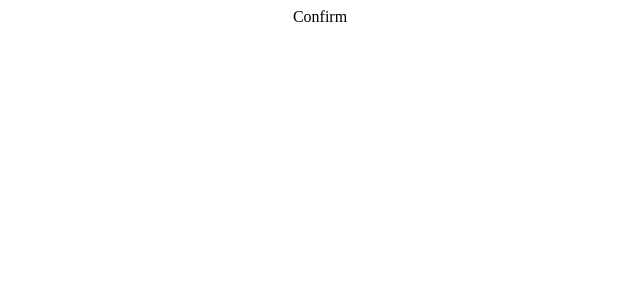
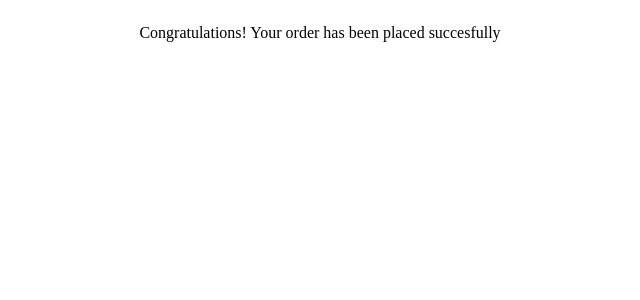
Before and after one commit to gertie-sheshe/multi-checkout, a Next.js app: page /checkout/confirm in a window 1280 px wide. Shown: the top 300 px of the page, without its empty margins (328-968 px from the left). Built offline with nearby package versions, Linux system fonts and the light colour scheme.

Commit message:
(feat) remove unused component + rewording

```diff
--- a/src/components/ConfirmForm/index.js
+++ /dev/null
@@ -1,3 +0,0 @@
-import ConfirmForm from "./ConfirmForm";
-
-export default ConfirmForm;
--- a/src/pages/checkout/confirm/index.js
+++ b/src/pages/checkout/confirm/index.js
@@ -6,7 +6,7 @@ function Confirm() {
   return (
     <Page>
       <Meta title="Confirm Form" description="" />
-      <div>Confirm</div>
+      <p>Congratulations! Your order has been placed succesfully</p>
     </Page>
   );
 }
```
Also changed, not shown: src/components/ConfirmForm/ConfirmForm.js (deleted, +0 -7 lines).
